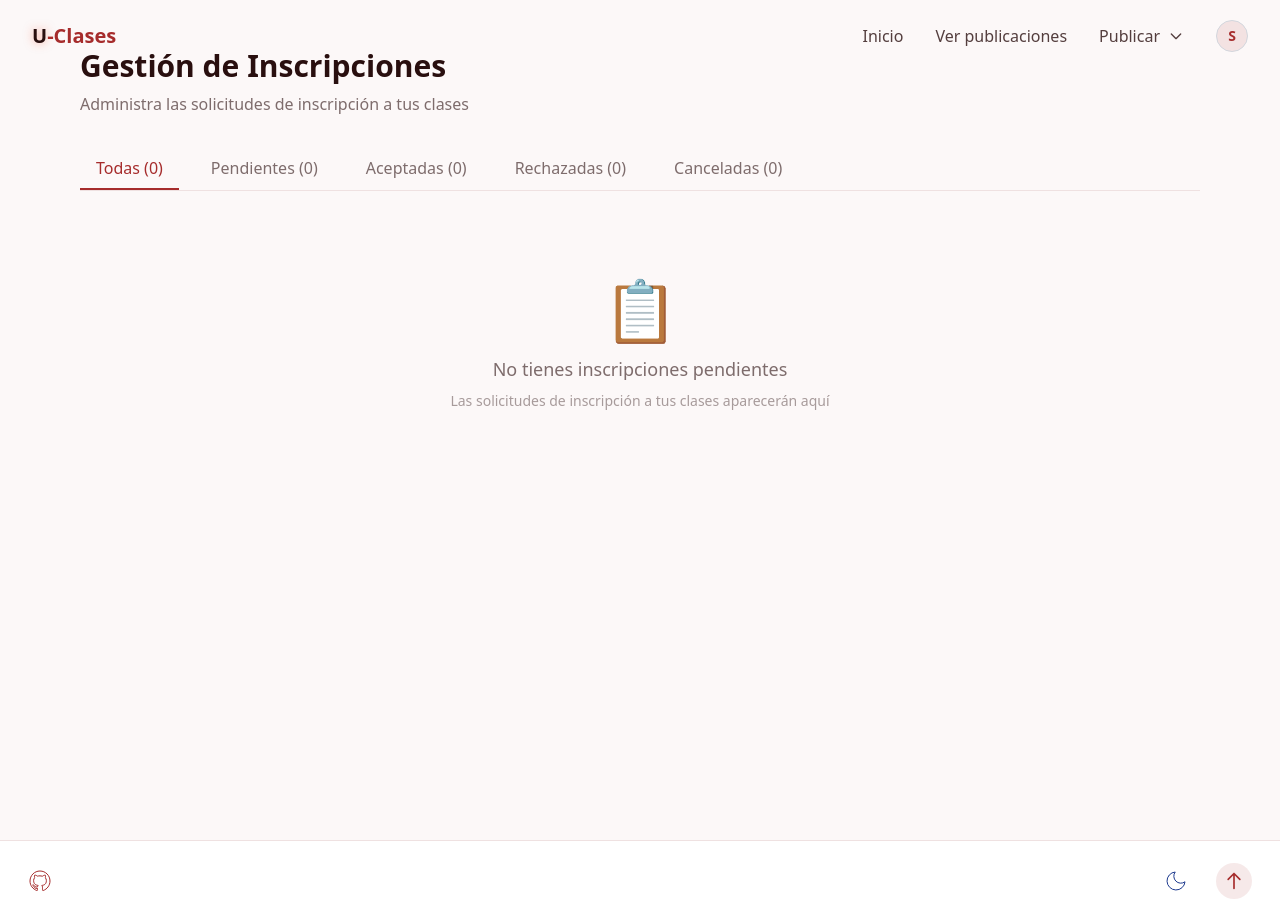
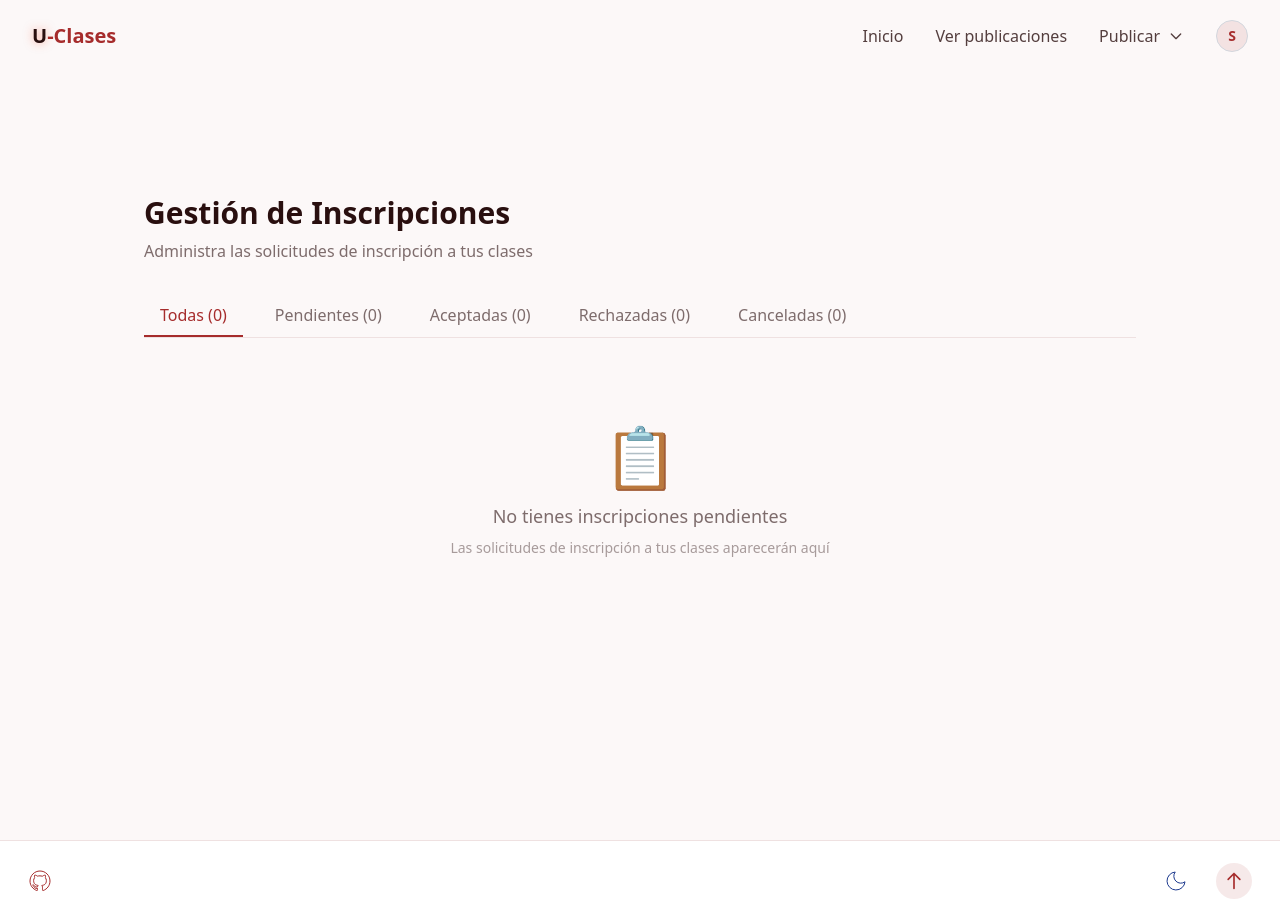
Before and after one commit to DCC-CC4401/2025-2-CC4401-grupo-4, a Django app: page /courses/mis-inscripciones/ in a window 1280 px wide. Run offline with Django 5.2, Linux system fonts and the light colour scheme; the visitor is signed in with stand-in values (Sample User, id 1); data comes from the database, SQL or seed files in the repository; data that the repository does not hold is empty; style sheets or scripts are compiled from the project's sources.

Commit message:
style(courses): enhance layout and update button styles for better consistency and UX

```diff
--- a/uclases/courses/templates/courses/mis_inscripciones.html
+++ b/uclases/courses/templates/courses/mis_inscripciones.html
@@ -3,8 +3,8 @@
 {% block title %}Mis Inscripciones{% endblock %}
 
 {% block content %}
-<section class="min-h-screen bg-background py-12">
-    <div class="container mx-auto px-4 max-w-6xl">
+<section class="min-h-screen flex items-center justify-center bg-background pt-20 pb-16">
+    <div class="container mx-auto px-4 max-w-5xl">
         <!-- Header -->
         <div class="mb-8">
             <h1 class="text-3xl font-bold text-foreground mb-2">
@@ -158,15 +158,15 @@
                         <!-- Badge de estado -->
                         <span class="px-3 py-1 rounded-full text-xs font-bold
                             {% if inscripcion.estado == EstadoInscripcion.PENDIENTE %}
-                                bg-yellow-100 dark:bg-yellow-900/30 text-yellow-800 dark:text-yellow-300
+                                badge badge-warning
                             {% elif inscripcion.estado == EstadoInscripcion.ACEPTADO %}
-                                bg-green-100 dark:bg-green-900/30 text-green-800 dark:text-green-300
+                                badge bg-green-500/10 text-green-600 border-green-500/30
                             {% elif inscripcion.estado == EstadoInscripcion.RECHAZADO %}
-                                bg-red-100 dark:bg-red-900/30 text-red-800 dark:text-red-300
+                                badge bg-red-500/10 text-red-500 border-red-500/30
                             {% elif inscripcion.estado == EstadoInscripcion.CANCELADO %}
-                                bg-gray-100 dark:bg-gray-900/30 text-gray-800 dark:text-gray-300
+                                badge bg-red-500/10 text-red-500 border-red-500/30
                             {% elif inscripcion.estado == EstadoInscripcion.COMPLETADO %}
-                                bg-blue-100 dark:bg-blue-900/30 text-blue-800 dark:text-blue-300
+                                badge badge-info
                             {% endif %}">
                             {{ inscripcion.get_estado_display }}
                         </span>
@@ -201,7 +201,7 @@
                                 <form method="post" action="{% url 'courses:cancelar_inscripcion' inscripcion.id %}" class="inline">
                                     {% csrf_token %}
                                     <button type="submit"
-                                            class="px-4 py-2 bg-gray-500 hover:bg-gray-600 text-white rounded-lg text-sm font-medium transition-colors flex items-center gap-1">
+                                            class="px-4 py-2 rounded-lg cosmic-button flex-1 text-center justify-center inline-flex items-center bg-foreground/10 text-foreground gap-2">
                                         <svg class="w-4 h-4" fill="none" stroke="currentColor" viewBox="0 0 24 24">
                                             <path stroke-linecap="round" stroke-linejoin="round" stroke-width="2" d="M6 18L18 6M6 6l12 12"></path>
                                         </svg>
@@ -213,7 +213,7 @@
                             {% elif inscripcion.estado == EstadoInscripcion.ACEPTADO %}
                                 <!-- Ver detalles de la clase -->
                                 <a href="{% url 'courses:oferta_detail' inscripcion.horario_ofertado.oferta.id %}"
-                                   class="px-4 py-2 bg-blue-500 hover:bg-blue-600 text-white rounded-lg text-sm font-medium transition-colors inline-flex items-center gap-1">
+                                   class="px-4 py-2 rounded-lg cosmic-button flex-1 text-center justify-center inline-flex items-center badge-info hover:bg-blue-100 font-medium gap-2">
                                     <svg class="w-4 h-4" fill="none" stroke="currentColor" viewBox="0 0 24 24">
                                         <path stroke-linecap="round" stroke-linejoin="round" stroke-width="2" d="M15 12a3 3 0 11-6 0 3 3 0 016 0z"></path>
                                         <path stroke-linecap="round" stroke-linejoin="round" stroke-width="2" d="M2.458 12C3.732 7.943 7.523 5 12 5c4.478 0 8.268 2.943 9.542 7-1.274 4.057-5.064 7-9.542 7-4.477 0-8.268-2.943-9.542-7z"></path>
@@ -224,7 +224,7 @@
                                 {% if request.user.perfil == inscripcion.estudiante %}
                                 <button type="button"
                                         data-inscripcion-id="{{ inscripcion.id }}"
-                                        class="cancel-button px-4 py-2 bg-orange-500 hover:bg-orange-600 text-white rounded-lg text-sm font-medium transition-colors flex items-center gap-1">
+                                        class="cancel-button bg-red-500/10 text-red-500 border-red-500/30 hover:bg-red-500/20 px-4 py-2 rounded-lg cosmic-button font-medium flex items-center gap-2">
                                     <svg class="w-4 h-4" fill="none" stroke="currentColor" viewBox="0 0 24 24">
                                         <path stroke-linecap="round" stroke-linejoin="round" stroke-width="2" d="M6 18L18 6M6 6l12 12"></path>
                                     </svg>
@@ -235,7 +235,7 @@
                             {% elif inscripcion.estado == EstadoInscripcion.RECHAZADO or inscripcion.estado == EstadoInscripcion.CANCELADO %}
                                 <!-- Solo ver detalles para estados finales -->
                                 <a href="{% url 'courses:oferta_detail' inscripcion.horario_ofertado.oferta.id %}"
-                                   class="px-4 py-2 bg-gray-400 hover:bg-gray-500 text-white rounded-lg text-sm font-medium transition-colors inline-flex items-center gap-1">
+                                   class="px-4 py-2 rounded-lg cosmic-button flex-1 text-center justify-center inline-flex items-center badge-info hover:bg-blue-100 font-medium gap-2">
                                     <svg class="w-4 h-4" fill="none" stroke="currentColor" viewBox="0 0 24 24">
                                         <path stroke-linecap="round" stroke-linejoin="round" stroke-width="2" d="M15 12a3 3 0 11-6 0 3 3 0 016 0z"></path>
                                         <path stroke-linecap="round" stroke-linejoin="round" stroke-width="2" d="M2.458 12C3.732 7.943 7.523 5 12 5c4.478 0 8.268 2.943 9.542 7-1.274 4.057-5.064 7-9.542 7-4.477 0-8.268-2.943-9.542-7z"></path>
```
